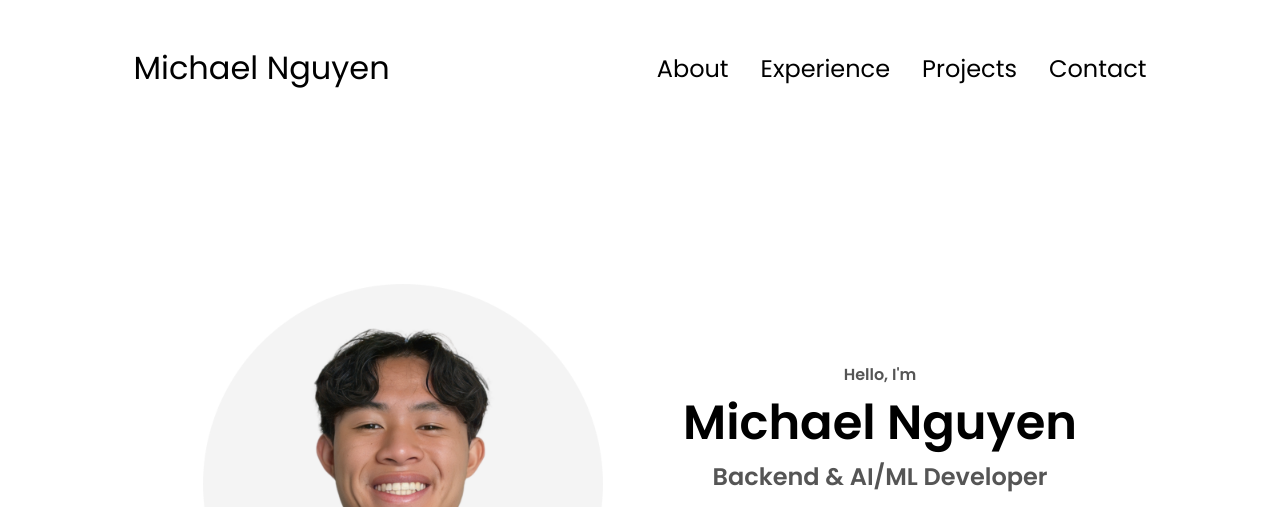
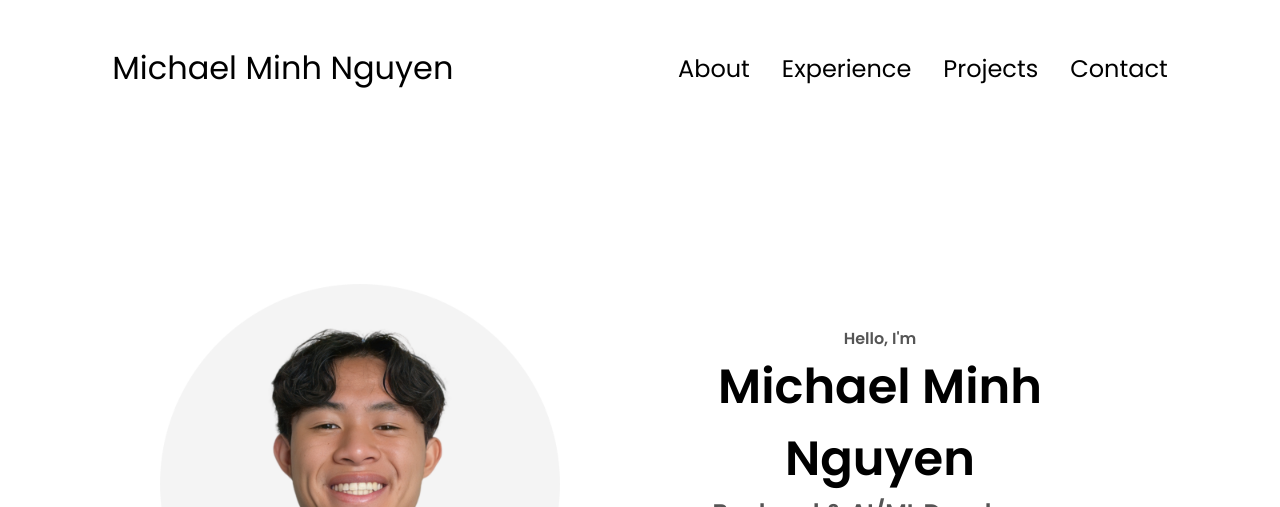
Before and after one commit to michaelwithnospaces/my_portfolio_website, a plain HTML site: page index.html in a window 1280 px wide. Shown: the top 507 px of the page. Drawn offline with Linux system fonts and the light colour scheme.

Commit message:
Added middle name
updated all instances to add middle name

```diff
--- a/index.html
+++ b/index.html
@@ -4,13 +4,13 @@
         <meta charset="UTF-8">
         <meta http-equiv="X-UA-Compatible" content="IE=edge" />
         <meta name="viewport" content="width=device-width, initial-scale=1.0">
-        <title>Michael Nguyen's Portfolio</title>
+        <title>Michael Minh Nguyen's Portfolio</title>
         <link rel="stylesheet" href="style.css">
         <link rel="stylesheet" href="mediaqueries.css">
     </head>
     <body>
         <nav id="desktop-nav">
-            <div class="logo">Michael Nguyen</div>
+            <div class="logo">Michael Minh Nguyen</div>
             <div>
                 <ul class="nav-links">
                     <li><a href="#about">About</a></li>
@@ -42,7 +42,7 @@
             </div>
             <div class="section__text">
                 <p class="section__text__p1">Hello, I'm</p>
-                <h1 class="title">Michael Nguyen</h1>
+                <h1 class="title">Michael Minh Nguyen</h1>
                 <p class="section__text__p2">Backend & AI/ML Developer</p>
                 <div class="btn-container">
                     <button class="btn btn-color-2" onclick="window.open('./assets/resume.pdf')">Download CV</button>
```
